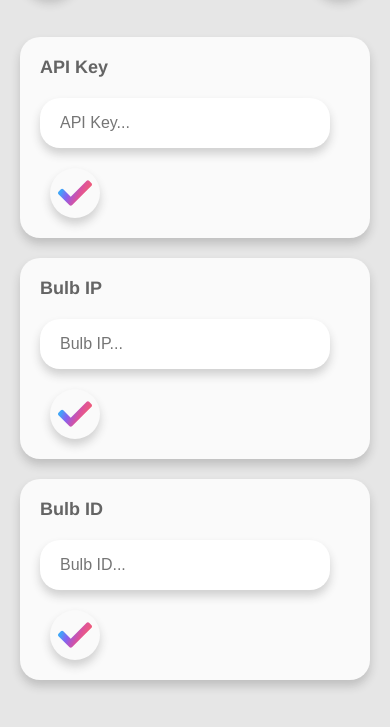
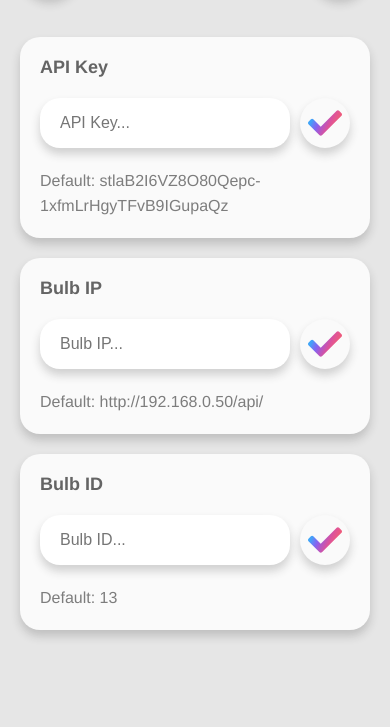
Before and after one commit to Xtrendence/SOFT166-Practice, a plain HTML site: page website/settings.html in a window 390 px wide. Shown: the part 83-810 px from the top of the page. Drawn offline with Linux system fonts and the light colour scheme; no server answers.

Commit message:
Default API key, bulb IP, and bulb ID are now shown in the "Settings" page.

```diff
--- a/website/assets/css/light.css
+++ b/website/assets/css/light.css
@@ -217,6 +217,9 @@ button {
 	display:block;
 	line-height:25px;
 }
+.sections-wrapper.settings .section-description {
+	margin-top:10px;
+}
 .section-input {
 	padding:0 20px 0 20px;
 	width:250px;
@@ -227,14 +230,14 @@ button {
 	border:none;
 	outline:none;
 	border-radius:20px;
-	margin:10px 0;
+	margin:10px 0 10px 0;
 	display:inline-block;
 	vertical-align:top;
 }
 .section-submit {
 	display:inline-block;
 	vertical-align:top;
-	margin:10px 0 0 10px;
+	margin:10px 0 10px 10px;
 	background:rgb(250,250,250);
 	box-shadow:var(--shadow-dark);
 	border-radius:50%;
--- a/website/assets/css/resize.css
+++ b/website/assets/css/resize.css
@@ -53,6 +53,11 @@
 		left:calc(50% - 300px / 2);
 	}
 }
+@media screen and (max-width:400px) {
+	.section-input {
+		width:calc(100% - 40px - 60px);
+	}
+}
 
 @media screen and (max-height:600px) {
 	.application-wrapper {
--- a/website/assets/js/main.js
+++ b/website/assets/js/main.js
@@ -147,20 +147,20 @@ $(document).ready(function() {
 
 	// Light functions.
 	function light(action, args) {
-		// Default smart bulb IP, ID, and API key.
+		// Default smart bulb API key, bulb IP, and bulb ID.
+		var apiKey = "stlaB2I6VZ8O80Qepc-1xfmLrHgyTFvB9IGupaQz";
 		var bulbIP = "http://192.168.0.50/api/";
 		var bulbID = "13";
-		var apiKey = "stlaB2I6VZ8O80Qepc-1xfmLrHgyTFvB9IGupaQz";
 
-		// If the client's browser's local storage has entries for the IP, ID, or API key, then those are used instead of the default ones.
+		// If the client's browser's local storage has entries for the API key, bulb IP, or bulb ID, then those are used instead of the default ones.
+		if(window.localStorage.getItem("api-key") != null) {
+			apiKey = window.localStorage.getItem("api-key");
+		}
 		if(window.localStorage.getItem("bulb-ip") != null) {
 			bulbIP = "http://" + window.localStorage.getItem("bulb-ip") + "/api/";
 		}
 		if(window.localStorage.getItem("bulb-id") != null) {
 			bulbID = window.localStorage.getItem("bulb-id");
-		}
-		if(window.localStorage.getItem("api-key") != null) {
-			apiKey = window.localStorage.getItem("api-key");
 		}
 
 		var apiURL = bulbIP + apiKey + "/lights/" + bulbID + "/";
--- a/website/settings.html
+++ b/website/settings.html
@@ -40,6 +40,7 @@
 							</defs>
 						</svg>
 					</div>
+					<span class="section-description">Default: stlaB2I6VZ8O80Qepc-1xfmLrHgyTFvB9IGupaQz</span>
 				</div>
 				<div class="section">
 					<span class="section-title">Bulb IP</span>
@@ -61,6 +62,7 @@
 							</defs>
 						</svg>
 					</div>
+					<span class="section-description">Default: http://192.168.0.50/api/</span>
 				</div>
 				<div class="section">
 					<span class="section-title">Bulb ID</span>
@@ -82,6 +84,7 @@
 							</defs>
 						</svg>
 					</div>
+					<span class="section-description">Default: 13</span>
 				</div>
 			</div>
 			<span class="icon-title noselect menu right">Menu</span>
```
